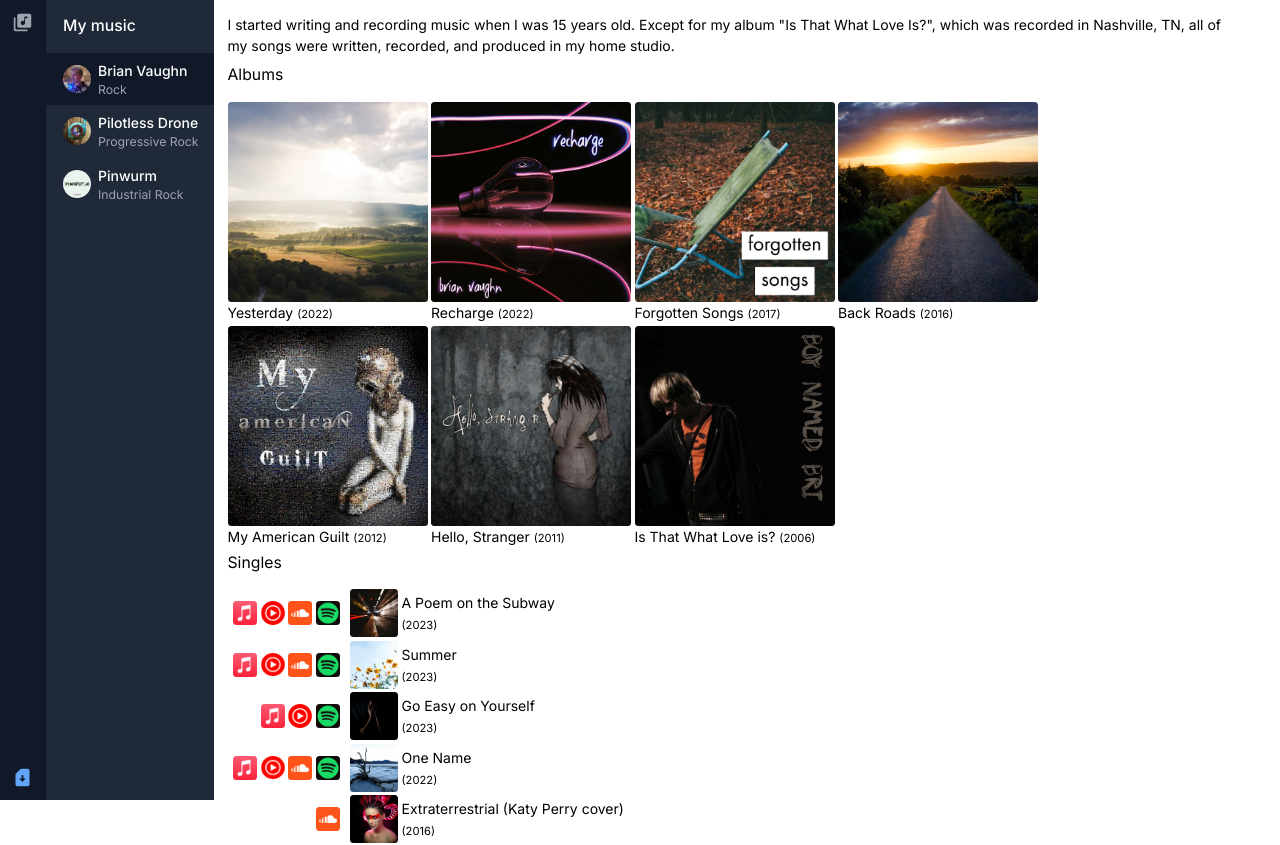
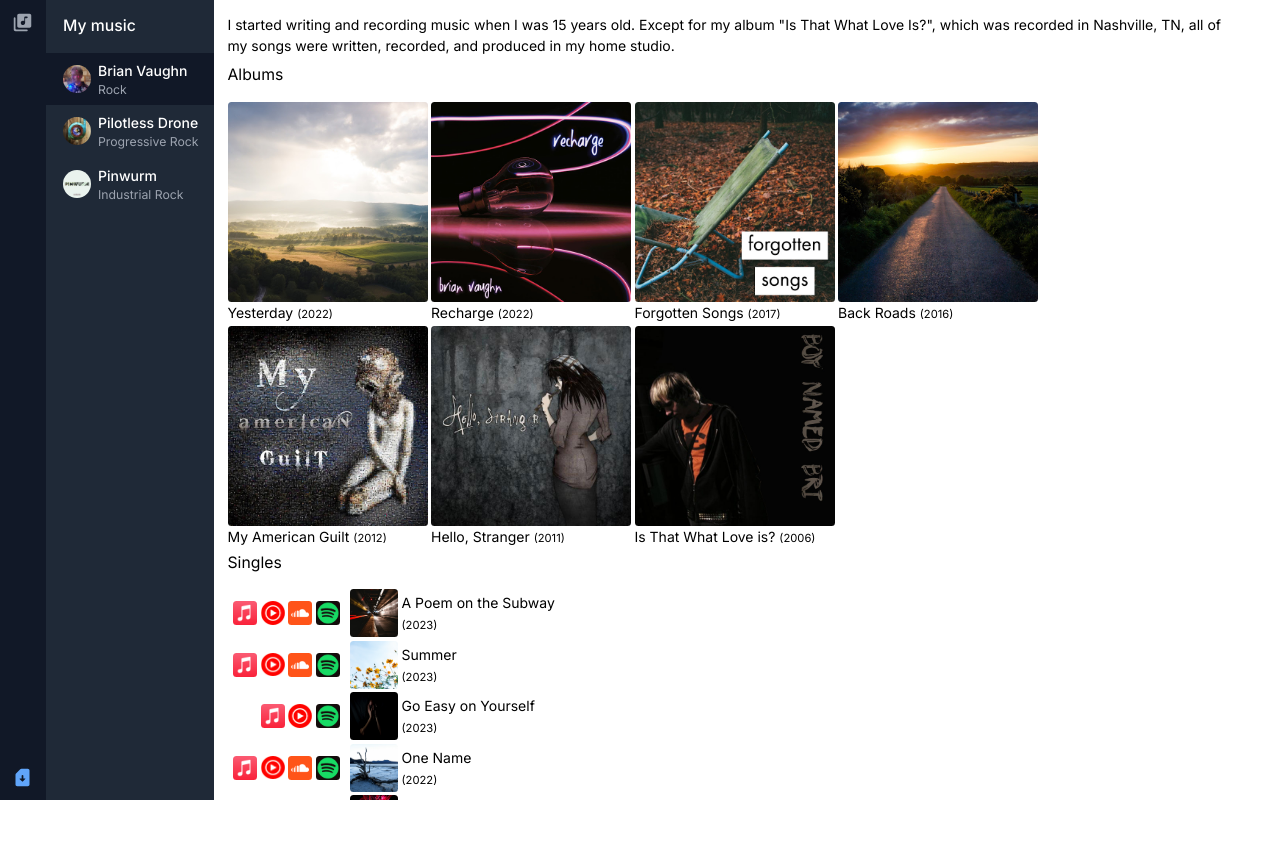
Before and after one commit to bvaughn/website, a Next.js app: page /music/brian-vaughn in a window 1280 px wide. Shown: the top 845 px of the page. After the commit the page ends 800 px from the top, so only its background shows below. Built offline with nearby package versions, Linux system fonts and the light colour scheme.

Commit message:
Fix vertical overflow

```diff
--- a/src/app/layout.tsx
+++ b/src/app/layout.tsx
@@ -20,7 +20,7 @@ export default function RootLayout({
       <head>
         <meta name="viewport" content="width=device-width, initial-scale=1.0" />
       </head>
-      <body className="m-0 p-0 flex flex-row">
+      <body className="m-0 p-0 flex flex-row flex-nowrap overflow-y-auto max-h-full max-h-screen">
         <Navigation />
         {children}
       </body>
--- a/src/app/music/[band]/page.tsx
+++ b/src/app/music/[band]/page.tsx
@@ -20,7 +20,7 @@ export default function Band({
     <>
       <SideNav currentBandId={band} />
 
-      <main className="p-4 max-w-screen-lg">
+      <main className="p-4 max-w-screen-lg max-h-screen overflow-y-auto">
         <p>{description.trim().replace(/\n\s+/g, "\n")}</p>
 
         {members.length > 1 && (
```
